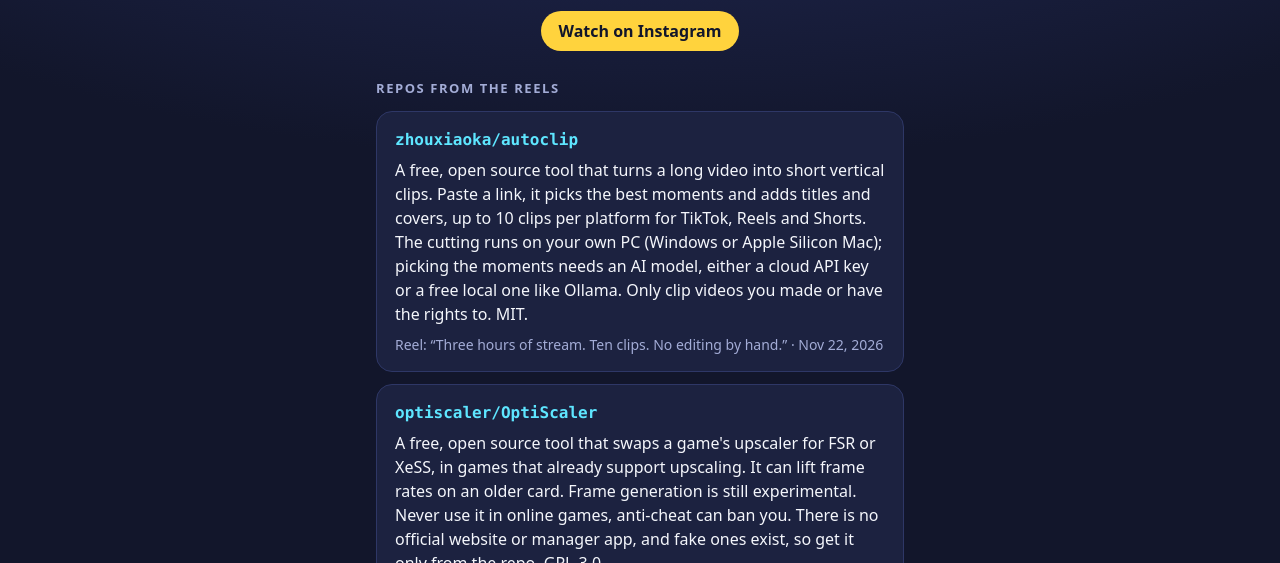
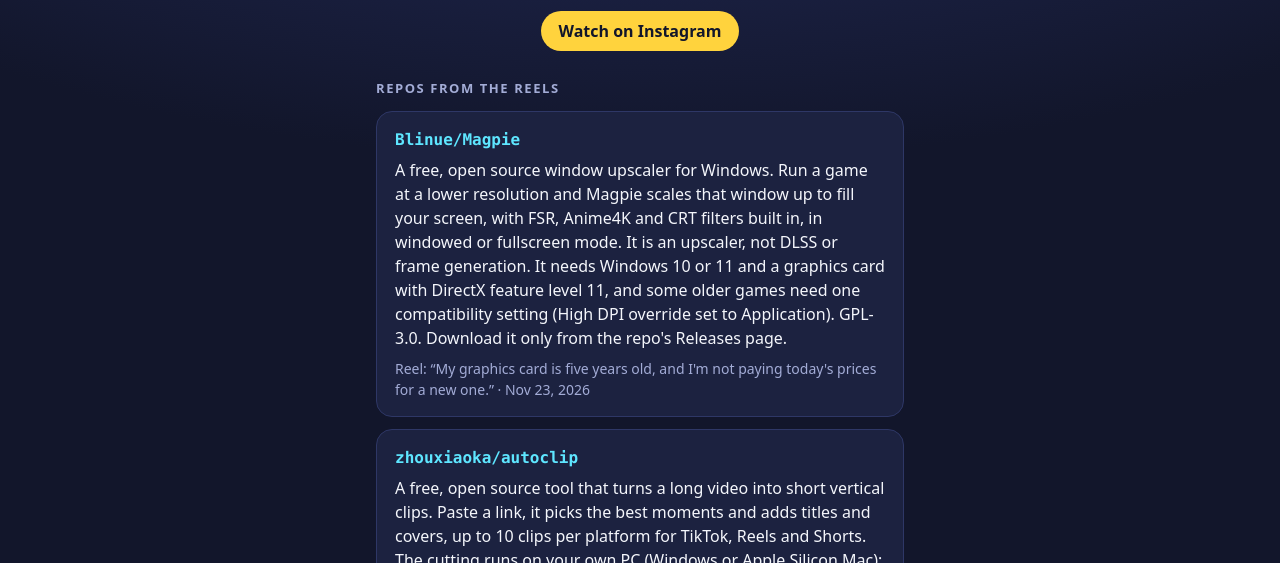
Before and after one commit to RizgarOzan/commitcinema, a plain HTML site: page index.html in a window 1280 px wide. Shown: the part 237-800 px from the top of the page. Drawn offline with Linux system fonts and the light colour scheme.

Commit message:
Add Magpie from the Nov 23 reel
Added a card for Blinue/Magpie to the site and a row to the README.
It's the free window upscaler from today's reel about making an old
graphics card last. I noted that it isn't DLSS and which Windows and
DirectX versions it needs.

```diff
--- a/index.html
+++ b/index.html
@@ -40,6 +40,12 @@
   </header>
 
   <h2>Repos from the reels</h2>
+
+  <a class="repo" href="https://github.com/Blinue/Magpie">
+    <div class="name">Blinue/Magpie</div>
+    <div class="what">A free, open source window upscaler for Windows. Run a game at a lower resolution and Magpie scales that window up to fill your screen, with FSR, Anime4K and CRT filters built in, in windowed or fullscreen mode. It is an upscaler, not DLSS or frame generation. It needs Windows 10 or 11 and a graphics card with DirectX feature level 11, and some older games need one compatibility setting (High DPI override set to Application). GPL-3.0. Download it only from the repo's Releases page.</div>
+    <div class="meta">Reel: “My graphics card is five years old, and I'm not paying today's prices for a new one.” · Nov 23, 2026</div>
+  </a>
 
   <a class="repo" href="https://github.com/zhouxiaoka/autoclip">
     <div class="name">zhouxiaoka/autoclip</div>
```
Also changed, not shown: 1 other file.
